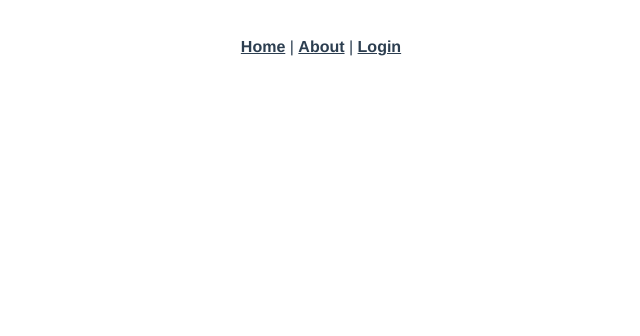
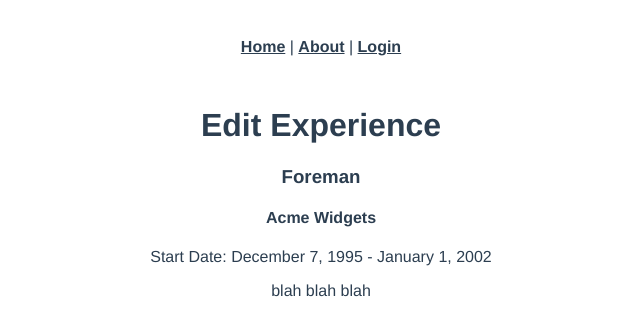
Before and after one commit to mikebrowne12/student_portal, a Vue app: page /experiences in a window 1280 px wide. Shown: the top 336 px of the page, without its empty margins (319-959 px from the left). Built offline with nearby package versions, Linux system fonts and the light colour scheme.

Commit message:
add experiences edit page

```diff
--- a/src/router.js
+++ b/src/router.js
@@ -2,6 +2,7 @@ import Vue from "vue";
 import Router from "vue-router";
 import Home from "./views/Home.vue";
 import Login from "./views/Login.vue";
+import Experiences from "./views/Experiences.vue";
 
 Vue.use(Router);
 
@@ -26,6 +27,11 @@ export default new Router({
       path: "/login",
       name: "login",
       component: Login
+    },
+    {
+      path: "/experiences",
+      name: "experiences",
+      component: Experiences
     }
   ]
 });
--- /dev/null
+++ b/src/views/Experiences.vue
@@ -0,0 +1,39 @@
+<template>
+  <div class="container">
+    <h1>Edit Experience</h1>
+    <div v-for="experience in experiences">
+      <h3 class="job-title">{{ experience.job_title }}</h3>
+      <h4 class="company-name">{{ experience.company_name }}</h4>
+      <p>Start Date: {{ experience.start_date }} - {{ experience.end_date }}</p>
+      <p>{{ experience.details }}</p>
+    </div>
+  </div>
+</template>
+
+<script>
+import axios from "axios";
+export default {
+  name: "home",
+  data: function() {
+    return {
+      experiences: [
+        {
+          job_title: "Foreman",
+          company_name: "Acme Widgets",
+          start_date: "December 7, 1995",
+          end_date: "January 1, 2002",
+          details: "blah blah blah"
+        }
+      ]
+    };
+  },
+  // created: function() {
+  //   axios.get("/api/students/" + this.$route.current_user.id).then(response => {
+  //     this.student = response.data;
+  //   });
+  // },
+  methods: {
+    // editSection: function(section) {}
+  }
+};
+</script>
```
